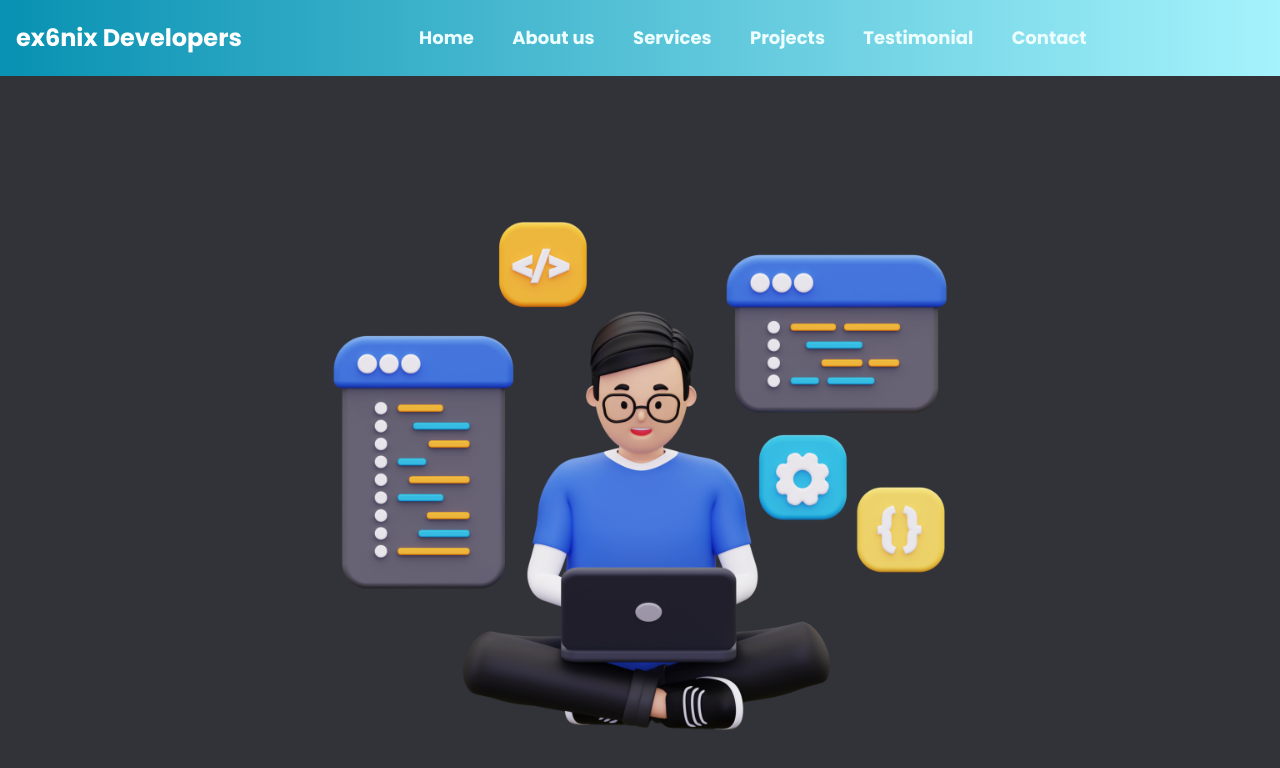
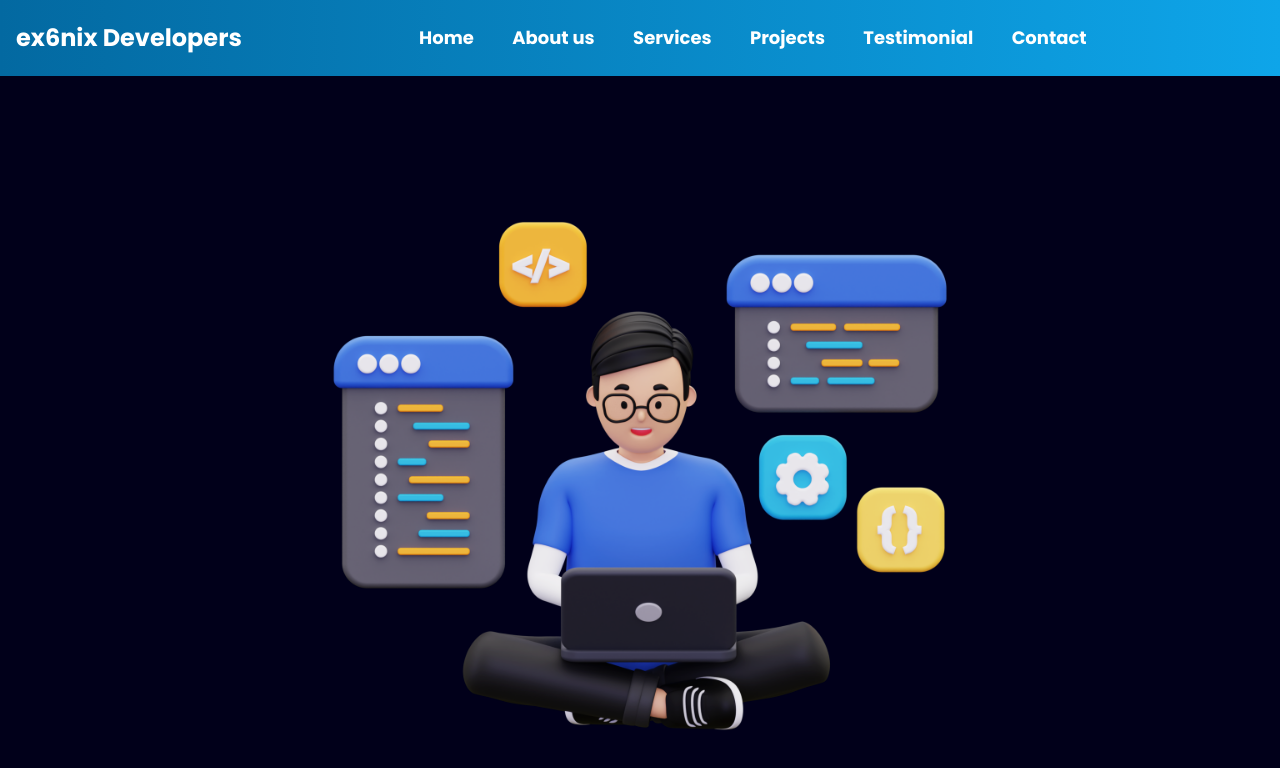
Before and after one commit to VedantAgnihotri/ex6nix-devs, a plain HTML site: page index.html in a window 1280 px wide. Drawn offline with nearby package versions, Linux system fonts and the light colour scheme.

Commit message:
Update index.html

```diff
--- a/index.html
+++ b/index.html
@@ -3,42 +3,43 @@
 <head>
     <meta charset="UTF-8">
     <meta name="viewport" content="width=device-width, initial-scale=1.0">
-    <title>Tailwind CSS</title>
+    <title>ex6nix Devs</title>
     <link rel="preconnect" href="https://fonts.googleapis.com">
     <link rel="preconnect" href="https://fonts.gstatic.com" crossorigin>
     <link href="https://fonts.googleapis.com/css2?family=Poppins:wght@400;700&display=swap" rel="stylesheet">
     <script src="https://cdn.tailwindcss.com"></script>
     <script src="https://kit.fontawesome.com/92fed7f738.js" crossorigin="anonymous"></script>
     <script src="https://unpkg.com/ionicons@4.5.10-0/dist/ionicons.js"></script>
+    <link rel="stylesheet" href="style.css">
 
 </head>
 </head>
-<body class="font-[Poppins] bg-[#313338]">
+<body class="font-[Poppins] bg-[#01001a]">
     <!--Navbar-->
-    <header class="bg-gradient-to-r from-cyan-600 to-cyan-200 text-white">
+    <header class="bg-gradient-to-r from-sky-700 to-sky-500 text-white">
         <nav class="flex justify-between items-center w-full px-4 mx-auto py-4">
             <div>
                 <h1 class="font-semibold text-white text-2xl">ex6nix Developers</h1>
             </div>
-            <div class="nav-links lg:static absolute  text-cyan-50 lg:min-h-fit min-h-[44vh] left-0 top-[-100%] lg:w-auto lg:py-2 w-full flex items-center px-5 text-sm  sm:text-sm   lg:text-lg">
+            <div class="nav-links lg:static absolute  text-white lg:min-h-fit min-h-[44vh] left-0 top-[-100%] lg:w-auto lg:py-2 w-full flex items-center px-5 text-sm  sm:text-sm   lg:text-lg">
                 <ul class="flex lg:flex-row flex-col lg:items-center lg:gap-[3vw] gap-7 font-semibold">
                     <li class="cursor-pointer">
-                        <a class=" hover:text-cyan-700" href="#">Home</a>
+                        <a class=" hover:text-cyan-950" href="#">Home</a>
                     </li>
                     <li class="cursor-pointer">
-                        <a class=" hover:text-cyan-700" href="#">About us</a>
+                        <a class=" hover:text-cyan-950" href="#">About us</a>
                     </li>
                     <li class="cursor-pointer">
-                        <a class=" hover:text-cyan-700" href="#">Services</a>
+                        <a class=" hover:text-cyan-950" href="#">Services</a>
                     </li>
                     <li class="cursor-pointer">
-                        <a class="hover:text-cyan-700" href="#">Projects</a>
+                        <a class="hover:text-cyan-950" href="#">Projects</a>
                     </li>
                     <li class="cursor-pointer">
-                        <a class="hover:text-cyan-700" href="#">Testimonial</a>
+                        <a class="hover:text-cyan-950" href="#">Testimonial</a>
                     </li>
                     <li class="cursor-pointer">
-                        <a class="hover:text-cyan-700" href="#">Contact</a>
+                        <a class="hover:text-cyan-950" href="#">Contact</a>
                     </li>
                 </ul>
             </div>
```
